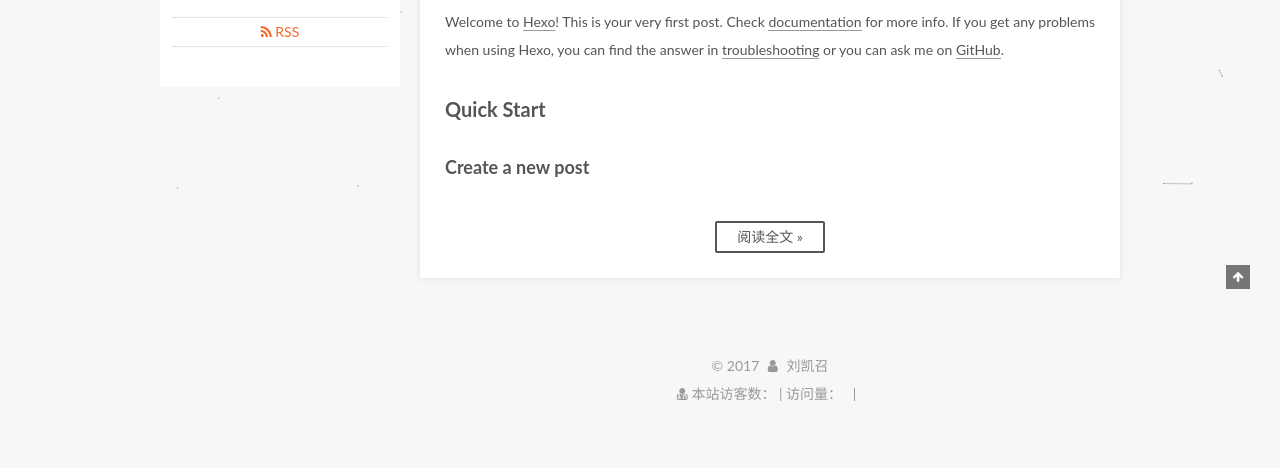
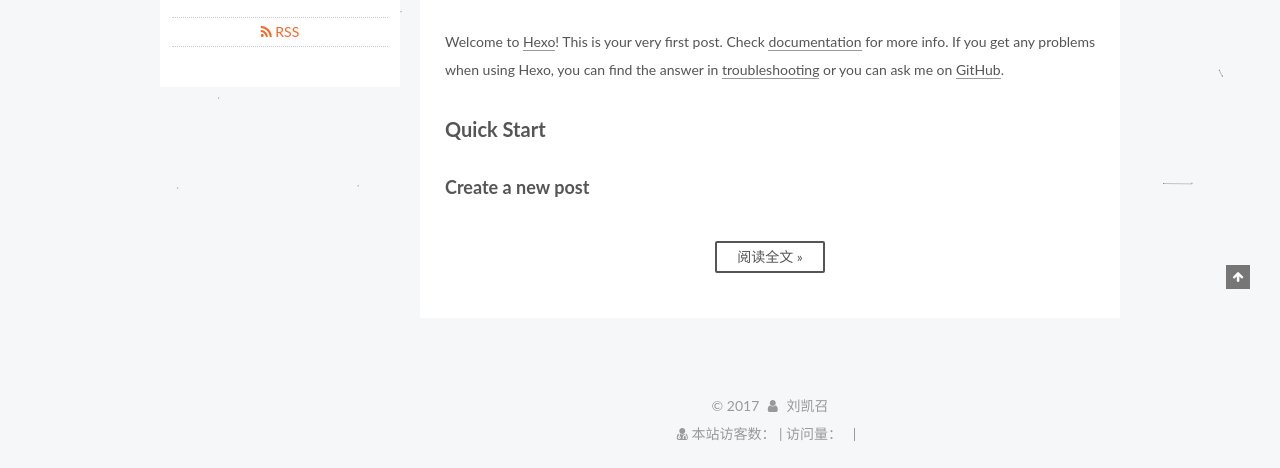
Before and after one commit to rogueKangaroo/rogueKangaroo.github.io, a plain HTML site: page index.html in a window 1280 px wide. Shown: the part 611-1079 px from the top of the page. Before the commit the page ends 1039 px from the top, so only its background shows below. Drawn offline with Linux system fonts and the light colour scheme; some packages are replaced by stand-ins of ours; a script that the page names is missing.

Commit message:
Site updated: 2017-11-29 16:44:40

```diff
--- a/css/main.css
+++ b/css/main.css
@@ -1923,7 +1923,7 @@ img:hover {
   width: 4px;
   height: 4px;
   border-radius: 50%;
-  background: #ffff8f;
+  background: #086fff;
 }
 .links-of-blogroll {
   font-size: 13px;
@@ -3093,11 +3093,12 @@ img:hover {
 }
 .post {
   padding: 25px;
-  -webkit-box-shadow: 0 0 5px rgba(202,203,203,0.5);
-  -moz-box-shadow: 0 0 5px rgba(202,203,204,0.5);
+  margin-bottom: 20px;
+  background-color: #fff;
 }
 .posts-expand {
   padding-top: 0px;
+  background-color: #f5f5f5;
 }
 .content-wrap {
   padding: 0px;
```
